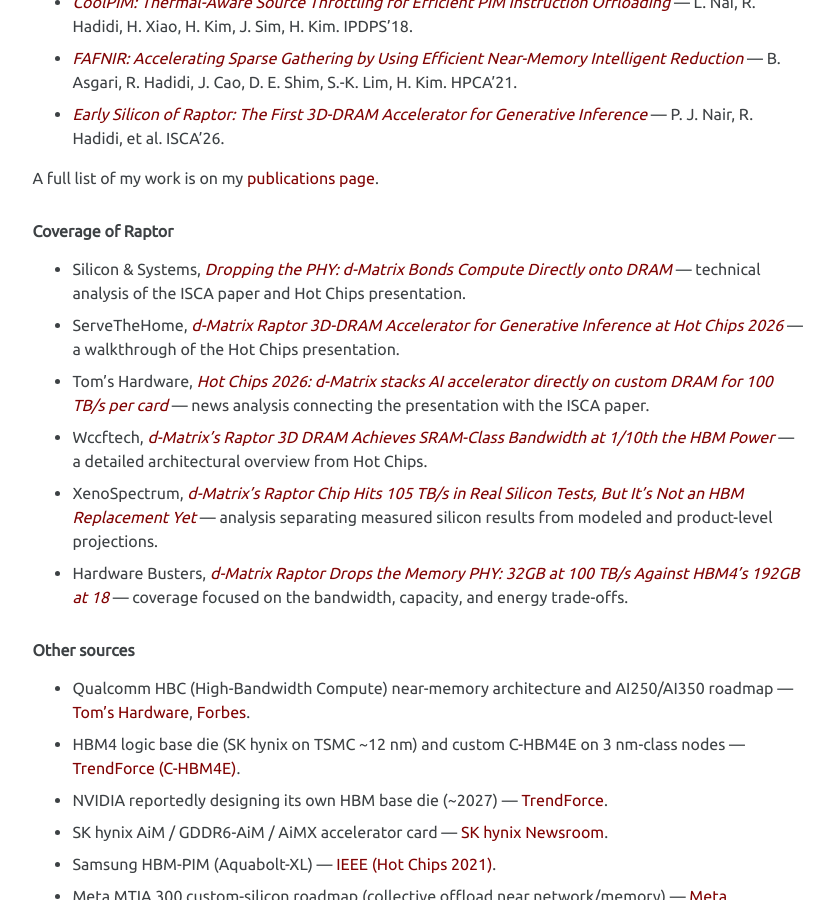
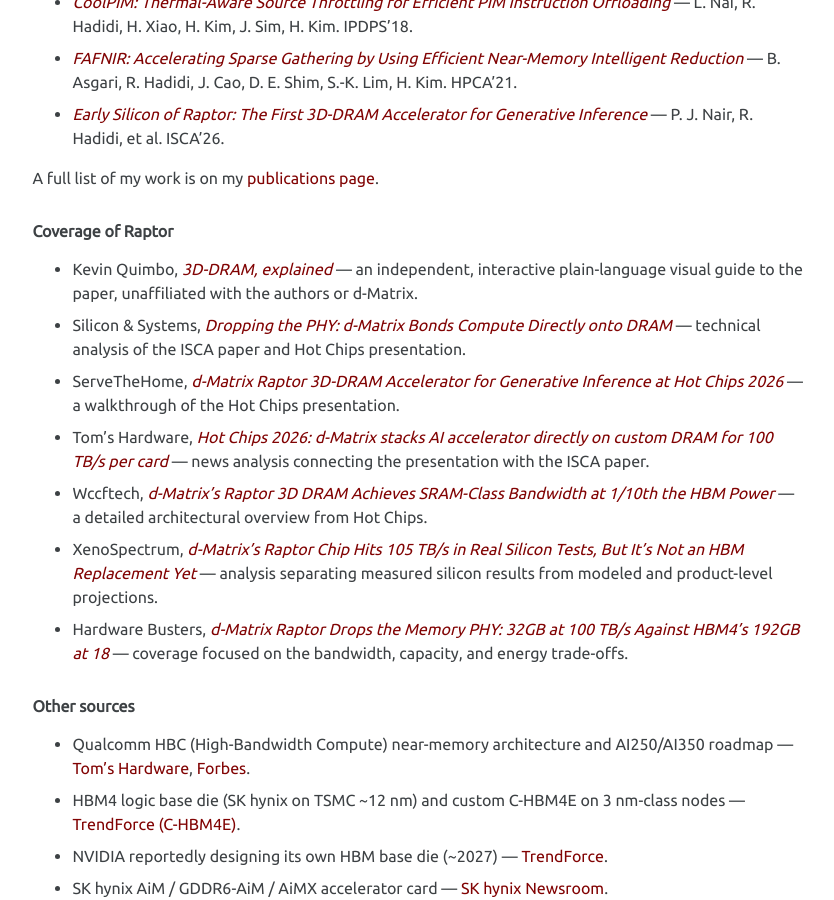
Before and after one commit to ramyadhadidi/ramyadhadidi.github.io, a Jekyll site: the page built from _pages/entries/2025-07-07.md, in a window 1280 px wide and 900 px high, scrolled down 7531 px. Shown: the whole window, without its empty margins (248-1082 px from the left). Built offline with Jekyll 4.4.1, drawn with Linux system fonts in a browser that asks for light colours.

Commit message:
new visual

```diff
--- a/_pages/entries/2025-07-07.md
+++ b/_pages/entries/2025-07-07.md
@@ -126,6 +126,7 @@ A full list of my work is on my [publications page](https://ramyadhadidi.github.
 
 ### Coverage of Raptor
 
+- Kevin Quimbo, [*3D-DRAM, explained*](https://xignoe.github.io/3d-dram-explained/) — an independent, interactive plain-language visual guide to the paper, unaffiliated with the authors or d-Matrix.
 - Silicon & Systems, [*Dropping the PHY: d-Matrix Bonds Compute Directly onto DRAM*](https://siliconandsystems.com/en/articles/raptor-3dimc/) — technical analysis of the ISCA paper and Hot Chips presentation.
 - ServeTheHome, [*d-Matrix Raptor 3D-DRAM Accelerator for Generative Inference at Hot Chips 2026*](https://www.servethehome.com/d-matrix-raptor-3d-dram-accelerator-for-generative-inference-at-hot-chips-2026/) — a walkthrough of the Hot Chips presentation.
 - Tom's Hardware, [*Hot Chips 2026: d-Matrix stacks AI accelerator directly on custom DRAM for 100 TB/s per card*](https://www.tomshardware.com/tech-industry/semiconductors/d-matrix-stacks-its-ai-accelerator-directly-on-custom-dram-for-100-tbs-per-card) — news analysis connecting the presentation with the ISCA paper.
```
Also changed, not shown: _pages/publications.md (+1 -0 lines).
